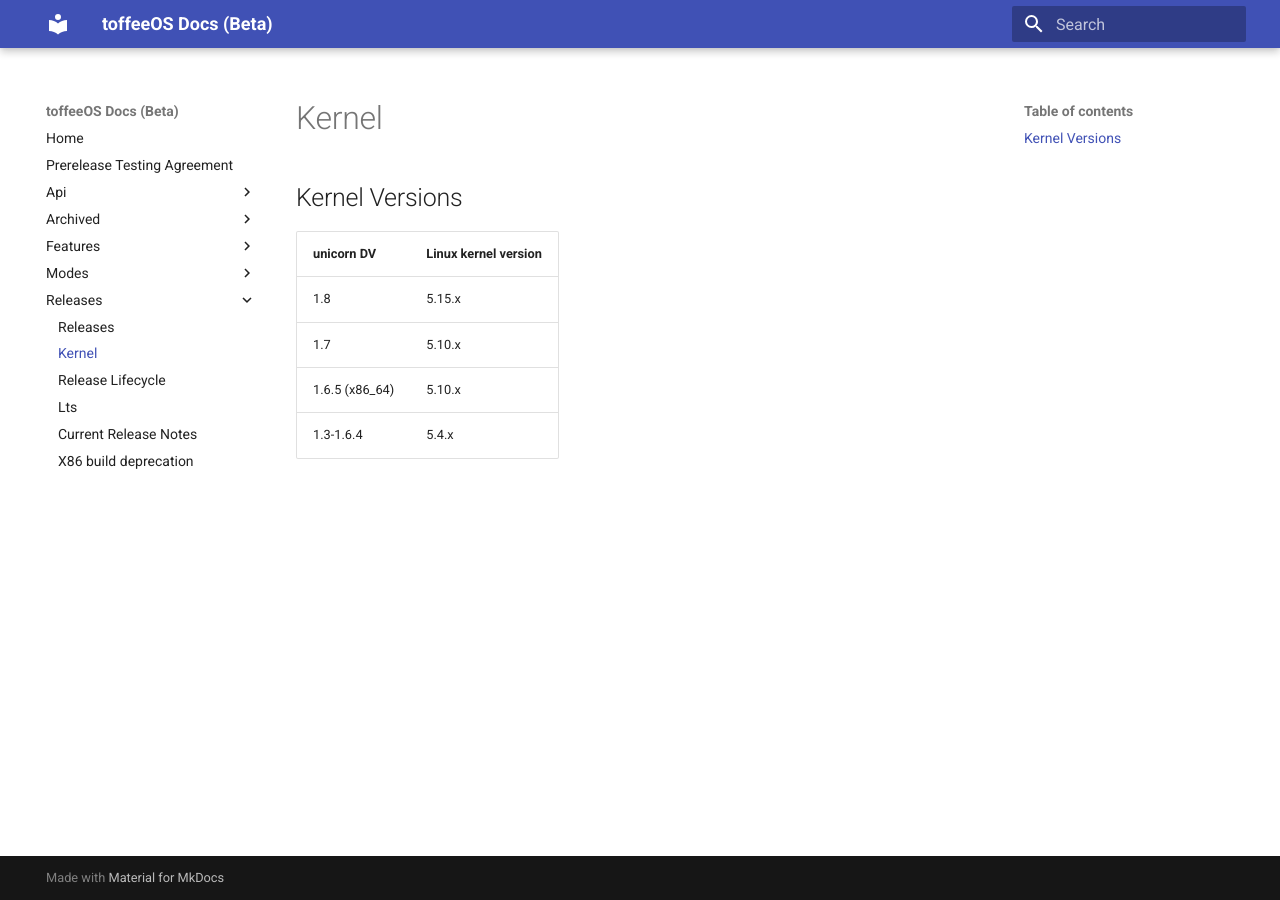
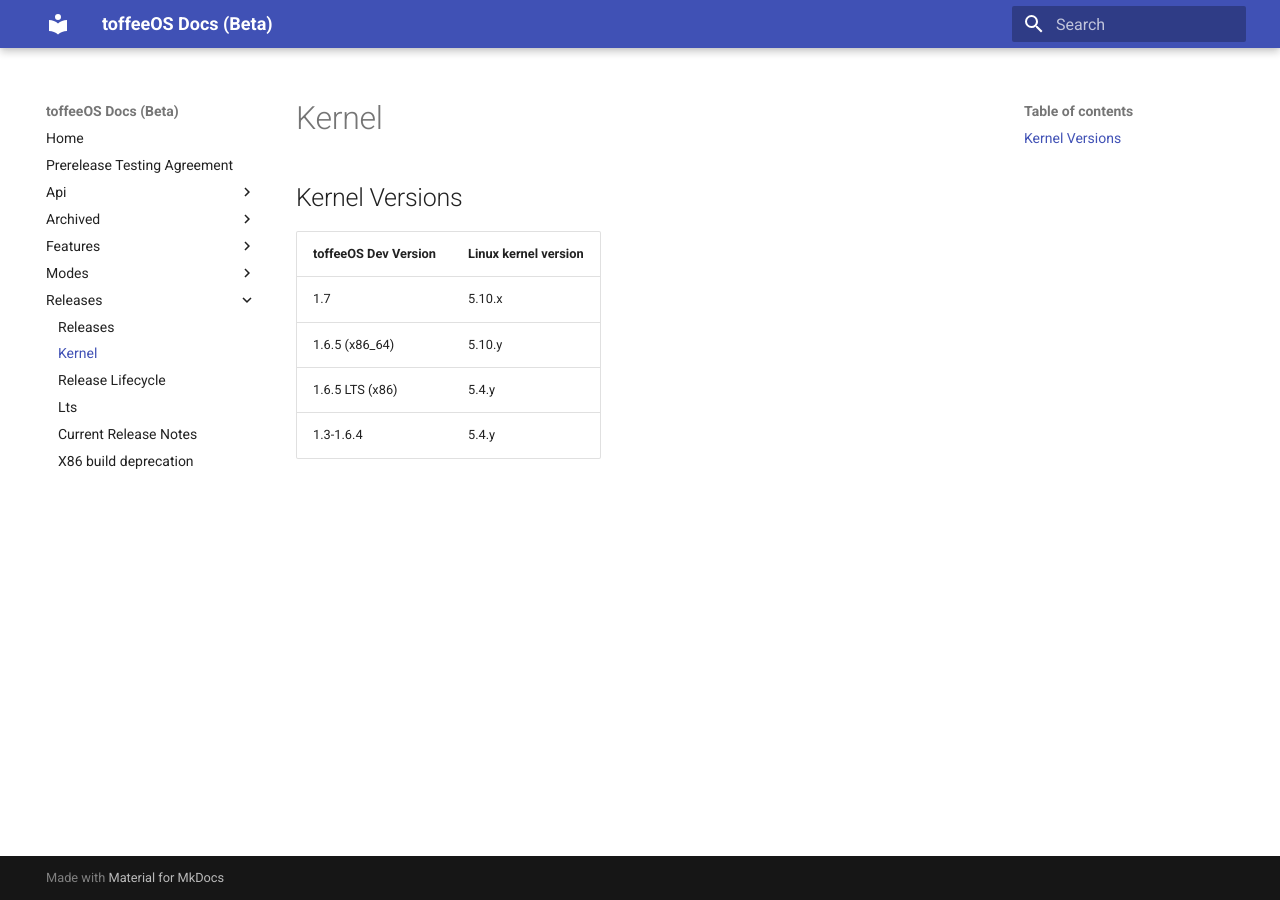
Before and after one commit to Wallymer/toffeeOSdocs, an MkDocs documentation site: the page built from docs/releases/kernel.md, in a window 1280 px wide. Built offline with MkDocs 1.6.1 and Material for MkDocs 9.7.7, drawn with Linux system fonts in a browser that asks for light colours.

Commit message:
remove 1.8, add 1.6.y LTS tree
Signed-off-by: Slade Watkins <slade@sladewatkins.com>

```diff
--- a/docs/releases/kernel.md
+++ b/docs/releases/kernel.md
@@ -1,8 +1,8 @@
 ## Kernel Versions
 
-| unicorn DV | Linux kernel version |
+| toffeeOS Dev Version | Linux kernel version |
 |------------|----------------------|
-| 1.8 | 5.15.x |
 | 1.7 | 5.10.x |
-| 1.6.5 (x86_64) | 5.10.x |
-| 1.3-1.6.4 | 5.4.x |
+| 1.6.5 (x86_64) | 5.10.y |
+| 1.6.5 LTS (x86) | 5.4.y |
+| 1.3-1.6.4 | 5.4.y |
```
